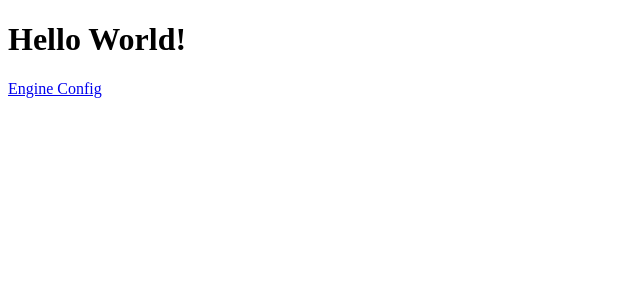
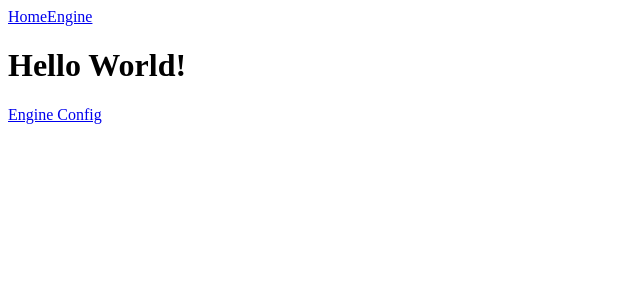
Before and after one commit to formula1/match-lock, a React (Vite) app in the folder typescript/prep-app/: page / in a window 1280 px wide. Shown: the top 300 px of the page, without its empty margins (0-640 px from the left). Built offline with nearby package versions, Linux system fonts and the light colour scheme.

Commit message:
Prep App Feature: added global menu

```diff
--- /dev/null
+++ b/typescript/prep-app/src/App/GlobalOutlet.tsx
@@ -0,0 +1,22 @@
+
+import { Outlet } from "react-router";
+import { LinkTabs } from "../components/Tabs";
+import { EngineConfigPaths } from "../pages/engine-config/paths";
+
+export function GlobalOutlet(){
+  return (
+    <>
+    <LinkTabs
+      pages={[
+        { title: 'Home', href: '/' },
+        {
+          title: 'Engine',
+          href: EngineConfigPaths.root,
+          isActive: (location) => location.pathname.startsWith(EngineConfigPaths.root),
+        },
+      ]}
+    />
+    <Outlet />
+    </>
+  )
+}
--- /dev/null
+++ b/typescript/prep-app/src/App/Router.tsx
@@ -0,0 +1,17 @@
+import { BrowserRouter } from "react-router-dom";
+import { Routes, Route } from "react-router";
+
+import { GlobalOutlet } from "./GlobalOutlet";
+import { HomePage } from "../pages/home";
+import { EngineRoute } from "../pages/engine-config";
+
+export function Router(){
+  return <BrowserRouter>
+    <Routes>
+      <Route path="/" element={<GlobalOutlet />} >
+        <Route index element={<HomePage />} />
+        {EngineRoute}
+      </Route>
+    </Routes>
+  </BrowserRouter>
+}
--- a/typescript/prep-app/src/Router.tsx
+++ /dev/null
@@ -1,13 +0,0 @@
-import { BrowserRouter } from "react-router-dom";
-import { Routes, Route } from "react-router";
-import { HomePage } from "./pages/home";
-import { EngineRoute } from "./pages/engine-config";
-
-export function Router(){
-  return <BrowserRouter>
-    <Routes>
-      <Route path="/" element={<HomePage />} />
-      {EngineRoute}
-    </Routes>
-  </BrowserRouter>
-}
--- a/typescript/prep-app/src/main.tsx
+++ b/typescript/prep-app/src/main.tsx
@@ -1,6 +1,6 @@
 import { StrictMode } from 'react'
 import { createRoot } from 'react-dom/client'
-import App from './App.tsx'
+import App from './App'
 
 createRoot(document.getElementById('root')!).render(
   <StrictMode>
```
Also changed, not shown: typescript/prep-app/src/App/index.tsx (renamed from typescript/prep-app/src/App.tsx).
